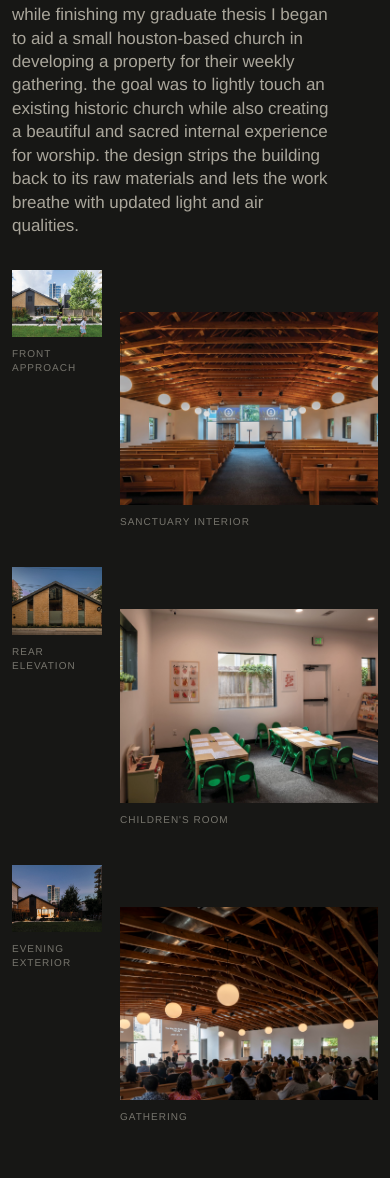
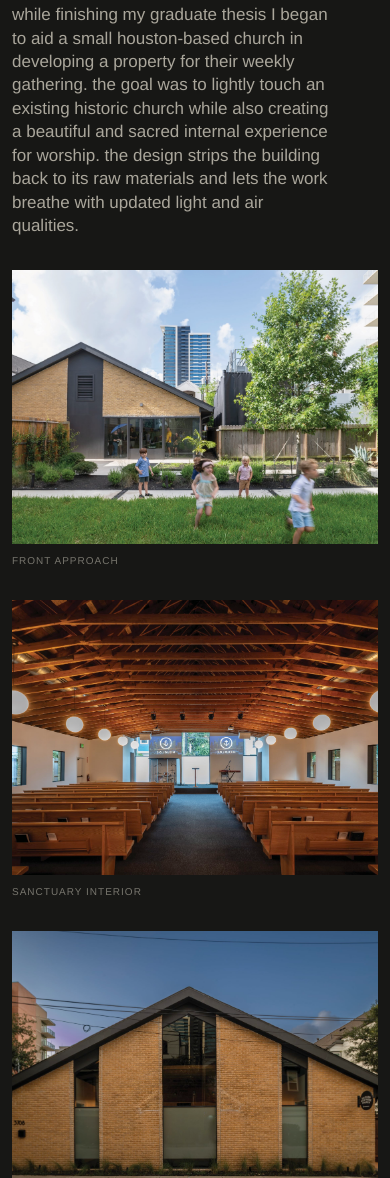
Before and after one commit to trentprynn/samueldebartolo.com, an Astro site: page /work in a window 390 px wide. Shown: the part 564-1742 px from the top of the page. Built offline with nearby package versions, Linux system fonts and the light colour scheme; Astro itself is replaced by a stand-in of ours.

Commit message:
fix: correct work item mobile layout

```diff
--- a/src/pages/work.astro
+++ b/src/pages/work.astro
@@ -187,10 +187,13 @@ import SiteLayout from "../layouts/SiteLayout.astro";
     }
 
     .image-grid {
-      grid-template-columns: 1fr;
+      grid-template-columns: repeat(2, minmax(0, 1fr));
+      gap: 28px 14px;
     }
 
-    .gallery-item {
+    .gallery-item,
+    .gallery-item:nth-child(odd),
+    .gallery-item:nth-child(even) {
       grid-column: auto;
       margin-top: 0;
       --image-frame-aspect-ratio: 4 / 3;
@@ -202,5 +205,10 @@ import SiteLayout from "../layouts/SiteLayout.astro";
       grid-template-columns: 1fr;
       gap: 5px;
     }
+
+    .image-grid {
+      grid-template-columns: 1fr;
+      gap: 32px;
+    }
   }
 </style>
```
